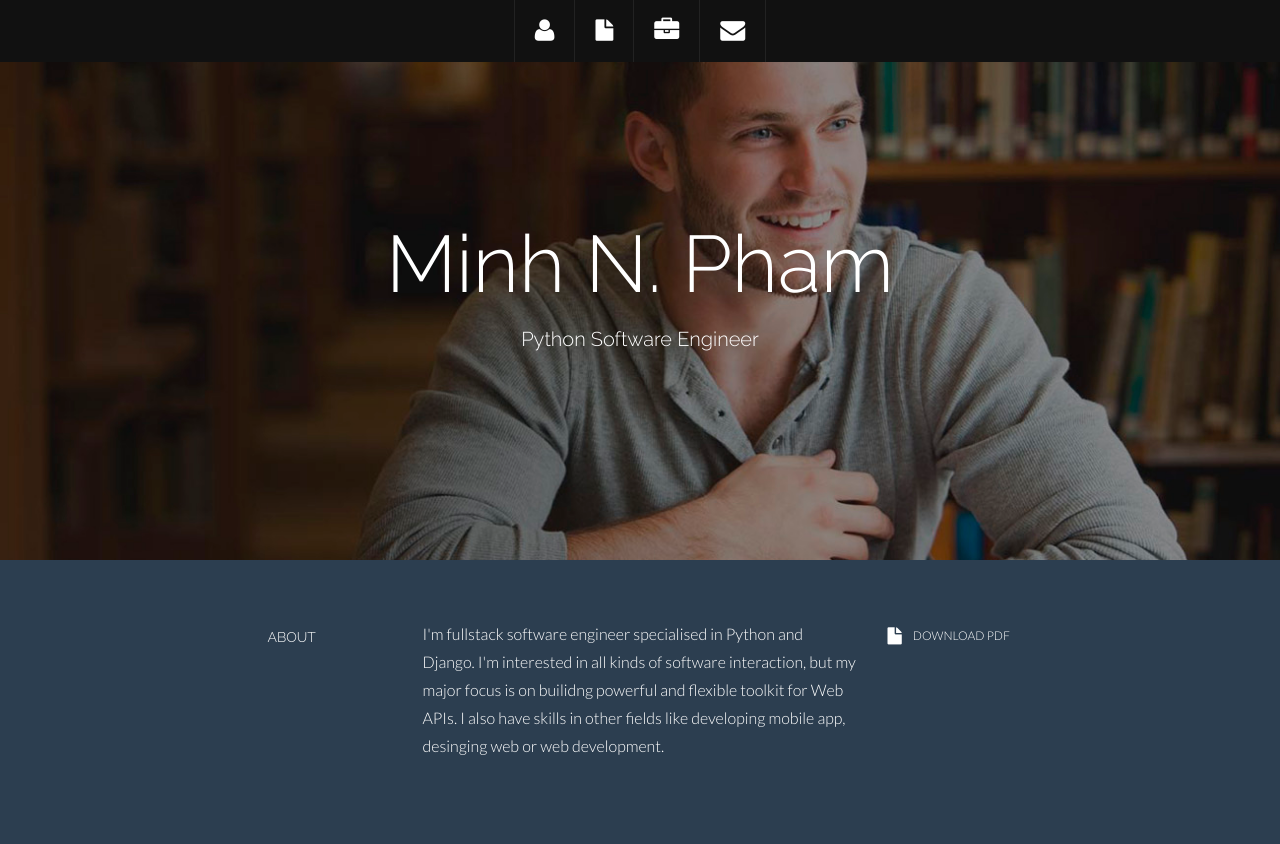
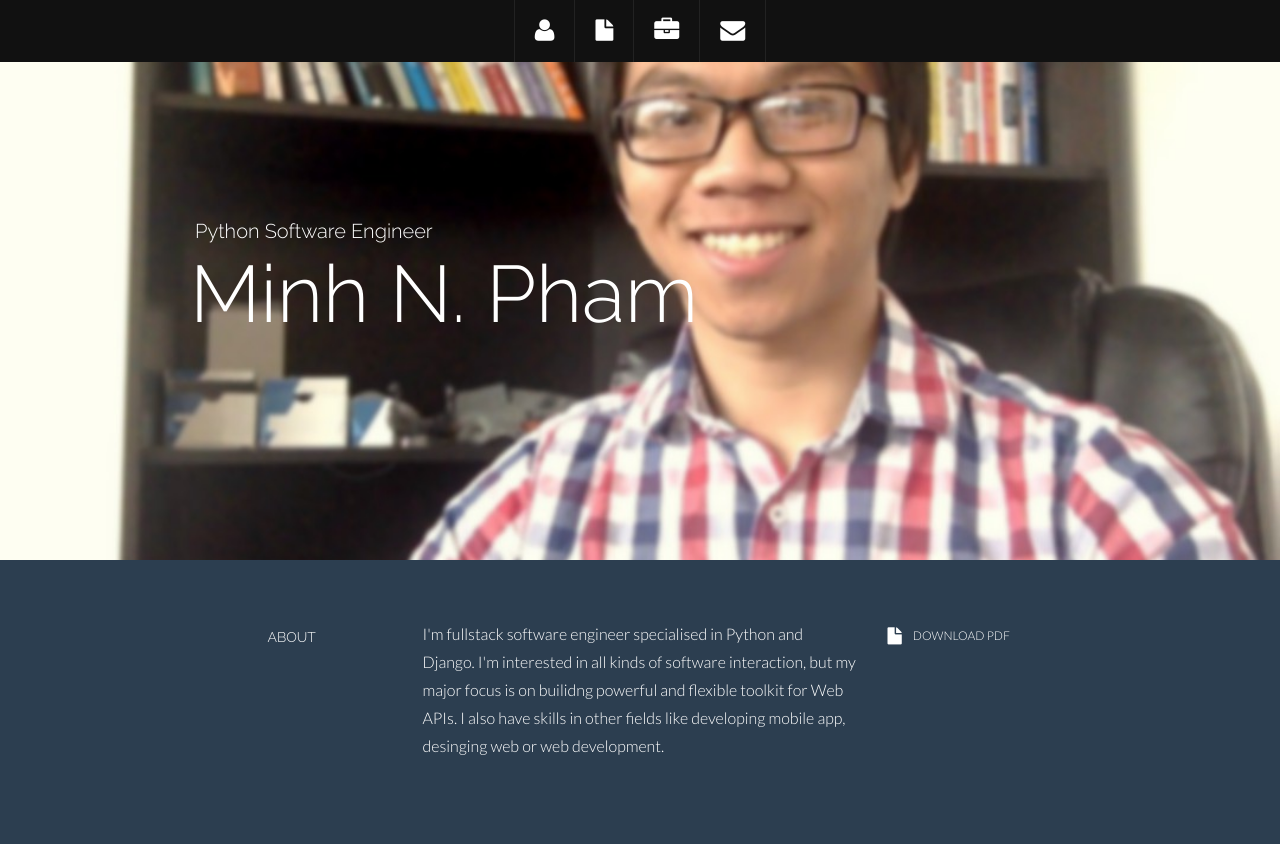
Before and after one commit to aminhp93/porfolio, a Django app: page / in a window 1280 px wide. Shown: the top 844 px of the page. Run offline with Django 3.2, Linux system fonts and the light colour scheme; some libraries are stand-ins or nearby versions.

Commit message:
update background picture

```diff
--- a/static/css/main.css
+++ b/static/css/main.css
@@ -153,7 +153,7 @@ a:after {
 
 /* Header Wrap */
 #headerwrap {
-	background: url(../img/header-bg.jpg) no-repeat center top;
+	background: url(../img/background_porfolio_blurred.png) no-repeat center top;
 	margin-top: 60px;
 	padding-top:140px;
 	text-align:center;
@@ -176,11 +176,16 @@ a:after {
 #headerwrap h1 {
 	font-size: 80px;
 	color: white;
+	position: absolute;
+	margin-top: 50px;
+
 }
 
 #headerwrap h3 {
 	font-size: 20px;
 	color: white;
+	position: absolute;
+	margin-left: 5px;
 }
 
 /* Intnro Wrap */
--- a/templates/index.html
+++ b/templates/index.html
@@ -52,6 +52,9 @@
     </div>
     <!--/ #section-topbar -->
     <div id="headerwrap">
+        <div class="bg-image">
+
+        </div>
         <div class="container">
             <div class="row centered">
                 <div class="col-lg-12">
```
Also changed, not shown: static/img/background_porfolio.png (added), static/img/background_porfolio_blurred.png (added).
